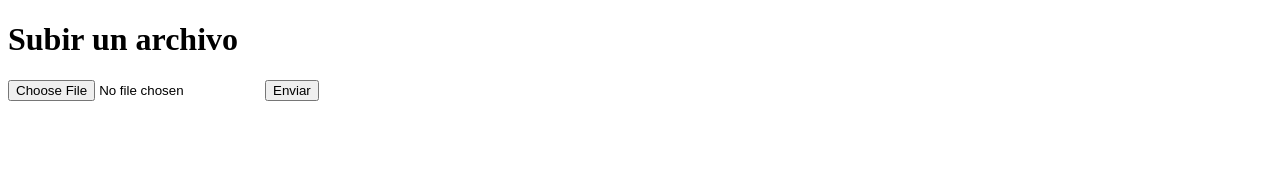
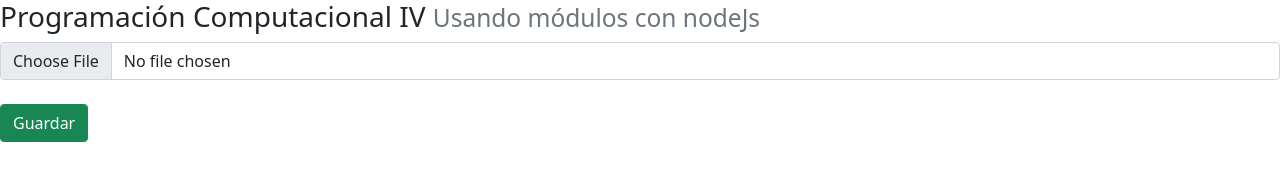
Before and after one commit to JaquelineAvila1/ModulosNodeJs, a website: page views/index.html in a window 1280 px wide. Drawn offline with nearby package versions, Linux system fonts and the light colour scheme.

Commit message:
Tarea semana 17

```diff
--- a/server.js
+++ b/modulos.js
@@ -12,10 +12,8 @@
     }
 })
 
-
-
 //funcion que leera los archivos
-const upload = multer({
+const archivo = multer({
     storage: storage
 })
 
@@ -24,7 +22,7 @@
     res.sendFile(__dirname + "/views/index.html");
 });
 
-app.post("/files", upload.single('nombre'), (req,res)=>{
+app.post("/files", archivo.single('nombre'), (req,res)=>{
     res.send("Archivo guardado exitosamente");
 
 })
--- a/package.json
+++ b/package.json
@@ -21,6 +21,7 @@
   "dependencies": {
     "express": "^4.18.1",
     "mime-types": "^2.1.35",
-    "multer": "^1.4.4"
+    "multer": "^1.4.4",
+    "node-csv": "^0.1.2"
   }
 }
--- a/views/index.html
+++ b/views/index.html
@@ -7,12 +7,26 @@
     <title>Semana17</title>
 </head>
 <body>
-    <h1>Subir un archivo</h1>
+    <link href="https://cdn.jsdelivr.net/npm/bootstrap@5.1.3/dist/css/bootstrap.min.css" rel="stylesheet" integrity="sha384-1BmE4kWBq78iYhFldvKuhfTAU6auU8tT94WrHftjDbrCEXSU1oBoqyl2QvZ6jIW3" crossorigin="anonymous">
+    <h3>
+        Programación Computacional IV
+        <small class="text-muted">Usando módulos con nodeJs</small>
+    </h3>
     <form action="/files" method="post" enctype="multipart/form-data">
-        <input type="file" name="nombre" id="">
-        <input type="submit" value="Enviar">
+        <div class="row">
+            <div class="col">
+        <input type="file" class="form-control" placeholder="nombre" aria-label="nombre" id ="">
+        <br>
+        <button type="submit" value="Enviar" class="btn btn-success">Guardar</button>
+       </div>
+    </div>
+    </form>
 
-    </form>
+        <div class="col">
+
+        </div>
+      </div>
+
 
 </body>
 </html>
```
Also changed, not shown: uploads/1652594890198.jpeg (deleted), uploads/47d3ad0d30a2682e210a39508e6fd1db.jpg (deleted), 3 other files.
